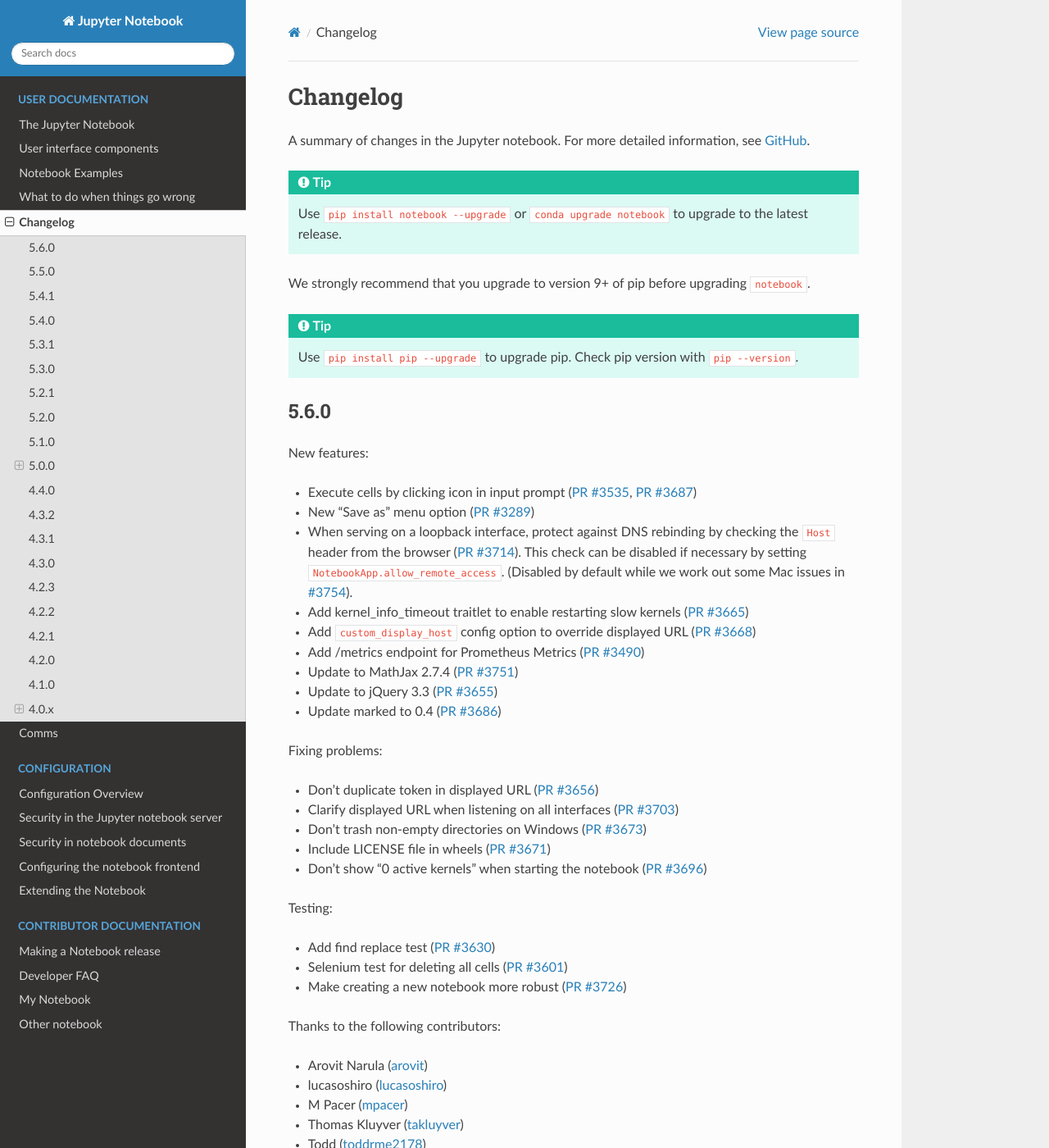
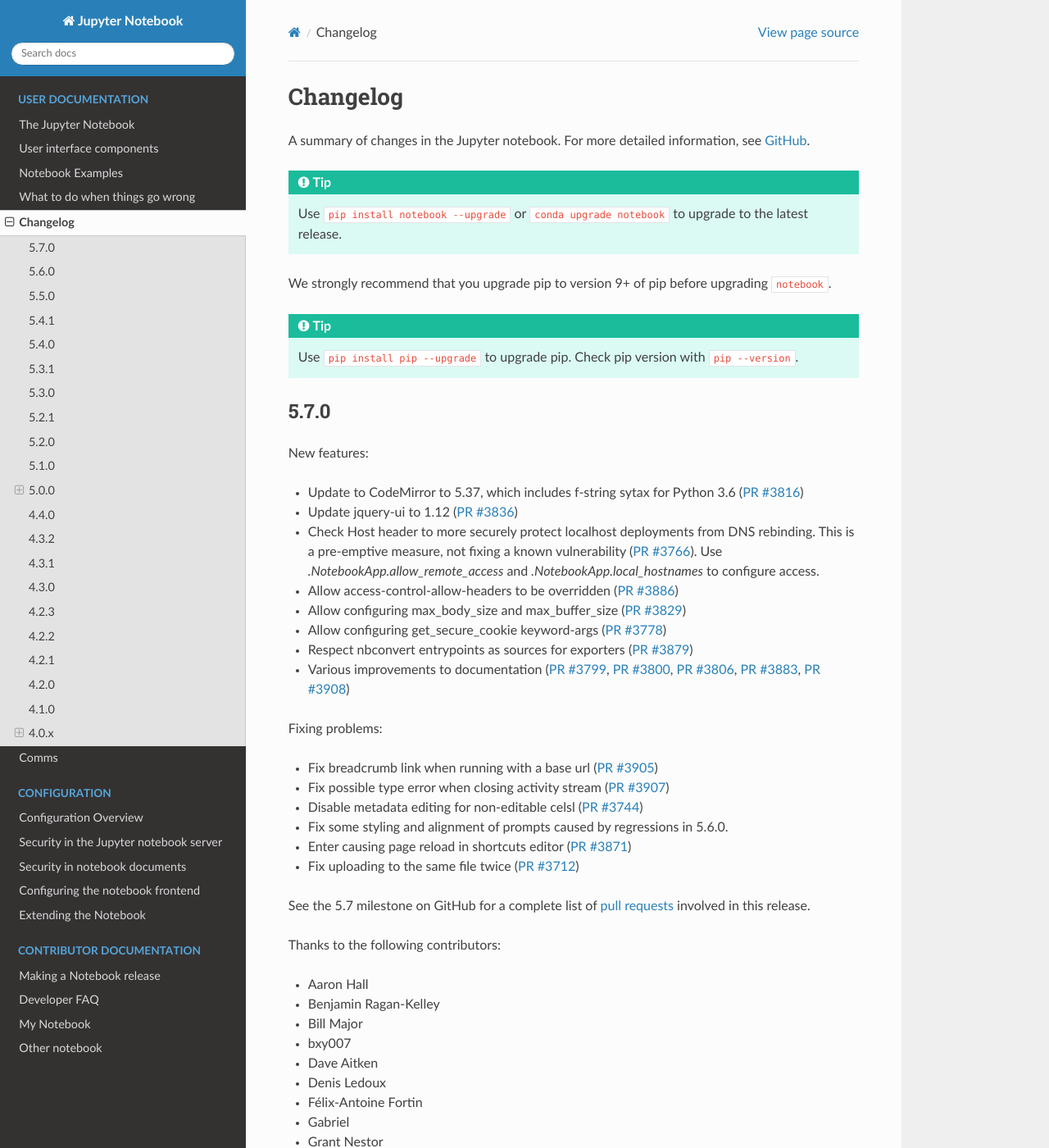
Before and after one commit to jupyter/nbclassic, a Sphinx documentation site: the page built from docs/source/changelog.rst, in a window 1280 px wide and 1400 px high. Shown: the whole window at 82% size. Built offline with Sphinx 7.4.7 and the Read the Docs theme 2.0.0, drawn with Linux system fonts in a browser that asks for light colours; pages that are not in the unit, such as notebooks, are missing from menus; the version number could not be read and is left out; some of the changed text lies outside the part shown.

Commit message:
changelog for 5.7

```diff
--- a/docs/source/changelog.rst
+++ b/docs/source/changelog.rst
@@ -14,12 +14,70 @@
 
 .. we push for pip 9+ or it will break for Python 2 users when IPython 6 is out.
 
-We strongly recommend that you upgrade to version 9+ of pip before upgrading ``notebook``.
+We strongly recommend that you upgrade pip to version 9+ of pip before upgrading ``notebook``.
 
 .. tip::
 
     Use ``pip install pip --upgrade`` to upgrade pip. Check pip version with
     ``pip --version``.
+
+.. _release-5.7.0:
+
+5.7.0
+-----
+
+New features:
+
+- Update to CodeMirror to 5.37, which includes f-string sytax for Python 3.6 (:ghpull:`3816`)
+- Update jquery-ui to 1.12 (:ghpull:`3836`)
+- Check Host header to more securely protect localhost deployments from DNS rebinding.
+  This is a pre-emptive measure, not fixing a known vulnerability (:ghpull:`3766`).
+  Use `.NotebookApp.allow_remote_access` and `.NotebookApp.local_hostnames` to configure
+  access.
+- Allow access-control-allow-headers to be overridden (:ghpull:`3886`)
+- Allow configuring max_body_size and max_buffer_size (:ghpull:`3829`)
+- Allow configuring get_secure_cookie keyword-args (:ghpull:`3778`)
+- Respect nbconvert entrypoints as sources for exporters (:ghpull:`3879`)
+- Various improvements to documentation (:ghpull:`3799`, :ghpull:`3800`,
+  :ghpull:`3806`, :ghpull:`3883`, :ghpull:`3908`)
+
+Fixing problems:
+
+- Fix breadcrumb link when running with a base url (:ghpull:`3905`)
+- Fix possible type error when closing activity stream (:ghpull:`3907`)
+- Disable metadata editing for non-editable celsl (:ghpull:`3744`)
+- Fix some styling and alignment of prompts caused by regressions in 5.6.0.
+- Enter causing page reload in shortcuts editor (:ghpull:`3871`)
+- Fix uploading to the same file twice (:ghpull:`3712`)
+
+See the 5.7 milestone on GitHub for a complete list of
+`pull requests <https://github.com/jupyter/notebook/pulls?utf8=%E2%9C%93&q=is%3Apr%20milestone%3A5.7>`__ involved in this release.
+
+Thanks to the following contributors:
+
+* Aaron Hall
+* Benjamin Ragan-Kelley
+* Bill Major
+* bxy007
+* Dave Aitken
+* Denis Ledoux
+* Félix-Antoine Fortin
+* Gabriel
+* Grant Nestor
+* Kevin Bates
+* Kristian Gregorius Hustad
+* M Pacer
+* Madicken Munk
+* Maitiu O Ciarain
+* Matthias Bussonnier
+* Michael Boyle
+* Michael Chirico
+* Mokkapati, Praneet(ES)
+* Peter Parente
+* Sally Wilsak
+* Steven Silvester
+* Thomas Kluyver
+* Walter Martin
 
 .. _release-5.6.0:
 
```
